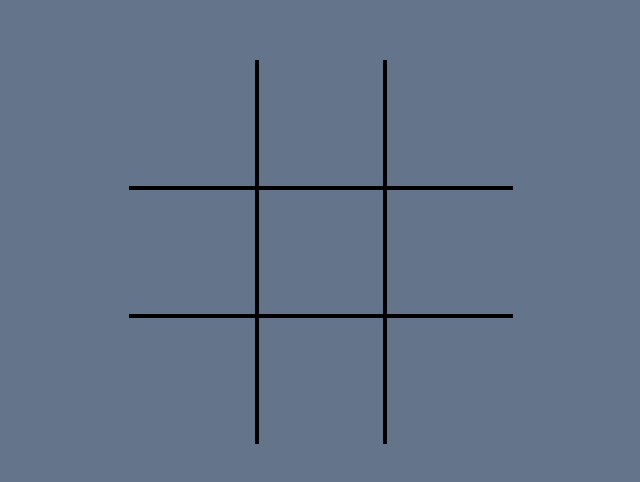
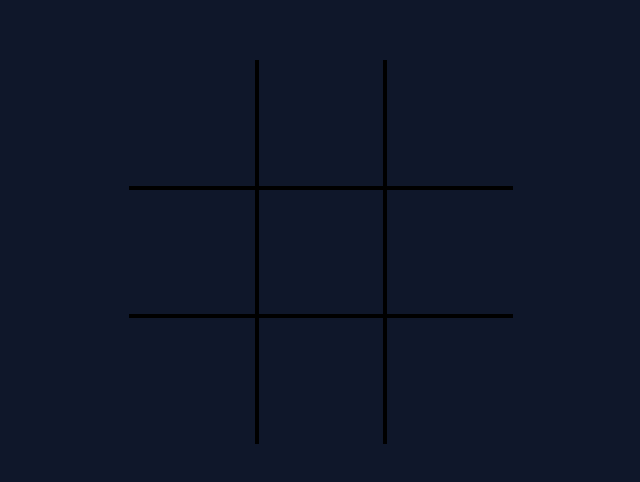
Before and after one commit to GabrielOJorge/tic-tac-toe, a plain HTML site: page src/index.html in a window 1280 px wide. Shown: the part 148-630 px from the top of the page, without its empty margins (319-959 px from the left). Drawn offline with Linux system fonts and the light colour scheme.

Commit message:
style: change body's bg color and set tic, tac, toe 'cells' hover

```diff
--- a/src/index.html
+++ b/src/index.html
@@ -7,17 +7,17 @@
   <title>Tic Tac Toe</title>
   <link href="/dist/output.css" rel="stylesheet">
 </head>
-<body class="flex justify-center items-center bg-slate-500 h-screen">
+<body class="flex justify-center items-center bg-slate-900 h-screen">
   <main class="grid grid-cols-3 grid-rows-3 h-96 w-96">
-    <div class="border-2 border-black border-t-0 border-l-0"></div>
-    <div class="border-2 border-black border-t-0"></div>
-    <div class="border-2 border-black border-t-0 border-r-0"></div>
-    <div class="border-2 border-black border-l-0"></div>
-    <div class="border-2 border-black"></div>
-    <div class="border-2 border-black border-r-0"></div>
-    <div class="border-2 border-black border-l-0 border-b-0"></div>
-    <div class="border-2 border-black border-b-0"></div>
-    <div class="border-2 border-black border-r-0 border-b-0"></div>
+    <div class="border-2 border-black border-t-0 border-l-0 font-bold text-9xl text-center cursor-pointer rounded-tl hover:bg-slate-800 transition-all"></div>
+    <div class="border-2 border-black border-t-0 font-bold text-9xl text-center cursor-pointer hover:bg-slate-800 transition-all"></div>
+    <div class="border-2 border-black border-t-0 border-r-0 font-bold text-9xl text-center cursor-pointer rounded-tr hover:bg-slate-800 transition-all"></div>
+    <div class="border-2 border-black border-l-0 font-bold text-9xl text-center cursor-pointer hover:bg-slate-800 transition-all"></div>
+    <div class="border-2 border-black font-bold text-9xl text-center cursor-pointer hover:bg-slate-800 transition-all"></div>
+    <div class="border-2 border-black border-r-0 font-bold text-9xl text-center cursor-pointer hover:bg-slate-800 transition-all"></div>
+    <div class="border-2 border-black border-l-0 border-b-0 font-bold text-9xl text-center cursor-pointer rounded-bl hover:bg-slate-800 transition-all"></div>
+    <div class="border-2 border-black border-b-0 font-bold text-9xl text-center cursor-pointer hover:bg-slate-800 transition-all"></div>
+    <div class="border-2 border-black border-r-0 border-b-0 font-bold text-9xl text-center cursor-pointer rounded-br hover:bg-slate-800 transition-all"></div>
   </main>
 </body>
 </html>
```
Also changed, not shown: dist/output.css.
